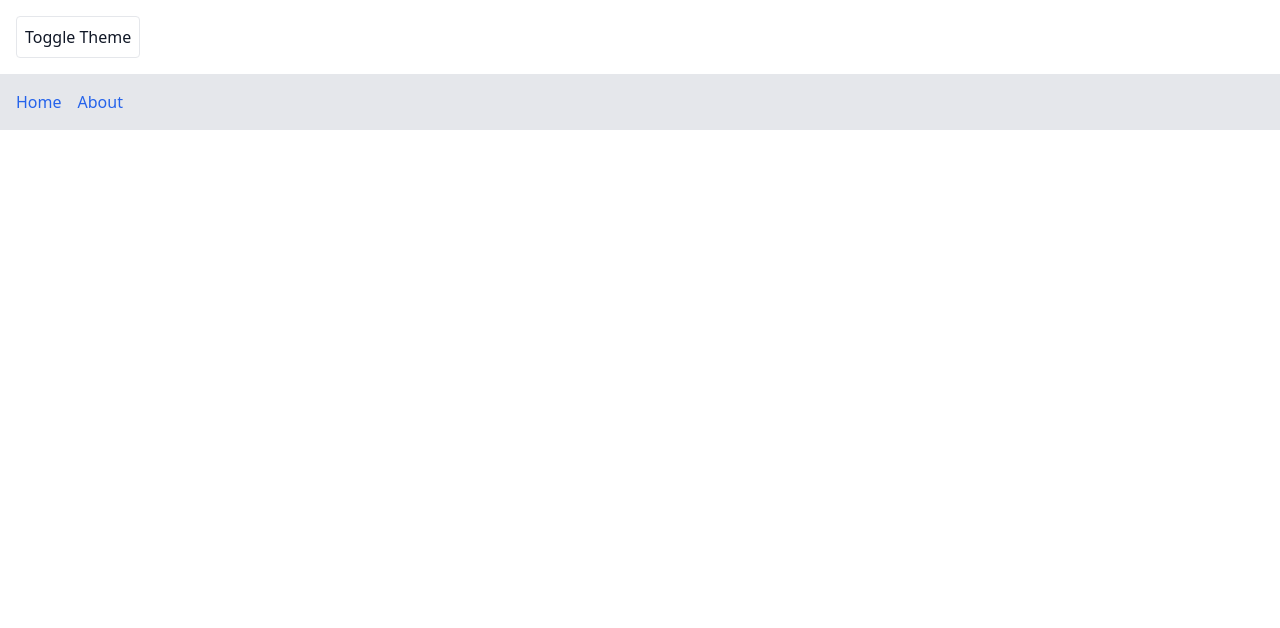
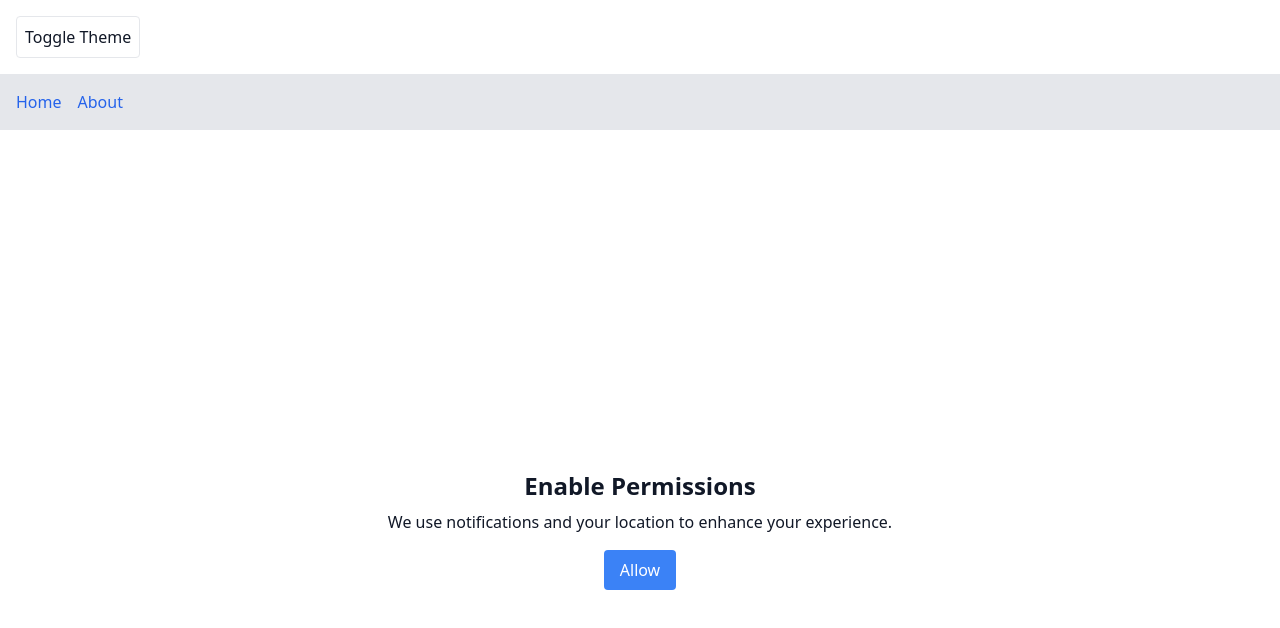
Before and after one commit to ibrhimAli/SAD, a React (Vite) app: page /permissions in a window 1280 px wide. Shown: the top 628 px of the page. Built offline with nearby package versions, Linux system fonts and the light colour scheme.

Commit message:
Add permissions prompt with routing

```diff
--- a/src/App.tsx
+++ b/src/App.tsx
@@ -1,16 +1,31 @@
-import { BrowserRouter, Routes, Route } from 'react-router-dom';
+import React from 'react';
+import { BrowserRouter, Routes, Route, useLocation, useNavigate } from 'react-router-dom';
 import NavBar from './components/NavBar';
 import Home from './pages/Home';
 import About from './pages/About';
 import WelcomeCarousel from './components/WelcomeCarousel';
 import { useThemeStore } from './contexts/useThemeStore';
+import PermissionsPrompt from './components/PermissionsPrompt';
+import { usePermissionStore } from './contexts/usePermissionStore';
 import './index.css';
 
-function App() {
+function InnerApp() {
   const { dark, toggle } = useThemeStore();
+  const { shown } = usePermissionStore();
+  const location = useLocation();
+  const navigate = useNavigate();
+
+  React.useEffect(() => {
+    if (
+      !shown &&
+      location.pathname !== '/permissions' &&
+      location.pathname !== '/'
+    ) {
+      navigate('/permissions', { replace: true });
+    }
+  }, [shown, location.pathname, navigate]);
 
   return (
-    <BrowserRouter>
     <div className={dark ? 'dark min-h-screen bg-gray-900 text-white' : 'min-h-screen bg-white text-gray-900'}>
       <button onClick={toggle} className="m-4 p-2 border rounded">
         Toggle Theme
@@ -18,10 +33,18 @@ function App() {
       <NavBar />
       <Routes>
         <Route path="/" element={<WelcomeCarousel />} />
+        <Route path="/permissions" element={<PermissionsPrompt />} />
         <Route path="/home" element={<Home />} />
         <Route path="/about" element={<About />} />
       </Routes>
     </div>
+  );
+}
+
+function App() {
+  return (
+    <BrowserRouter>
+      <InnerApp />
     </BrowserRouter>
   );
 }
--- /dev/null
+++ b/src/components/PermissionsPrompt.tsx
@@ -0,0 +1,41 @@
+import { useState } from 'react';
+import { useNavigate } from 'react-router-dom';
+import { usePermissionStore } from '../contexts/usePermissionStore';
+
+export default function PermissionsPrompt() {
+  const { setShown } = usePermissionStore();
+  const navigate = useNavigate();
+  const [requesting, setRequesting] = useState(false);
+
+  const requestPermissions = () => {
+    setRequesting(true);
+    Notification.requestPermission().finally(() => {
+      navigator.geolocation.getCurrentPosition(
+        () => {
+          setShown(true);
+          navigate('/home');
+        },
+        () => {
+          setShown(true);
+          navigate('/home');
+        }
+      );
+    });
+  };
+
+  return (
+    <div className="flex flex-col items-center justify-center h-screen p-4 text-center">
+      <h1 className="text-2xl font-bold mb-2">Enable Permissions</h1>
+      <p className="mb-4">
+        We use notifications and your location to enhance your experience.
+      </p>
+      <button
+        onClick={requestPermissions}
+        disabled={requesting}
+        className="px-4 py-2 bg-primary text-white rounded"
+      >
+        {requesting ? 'Requesting...' : 'Allow'}
+      </button>
+    </div>
+  );
+}
--- a/src/components/WelcomeCarousel.tsx
+++ b/src/components/WelcomeCarousel.tsx
@@ -1,6 +1,7 @@
 import { useState } from 'react';
 import { AnimatePresence, motion } from 'framer-motion';
 import { useNavigate } from 'react-router-dom';
+import { usePermissionStore } from '../contexts/usePermissionStore';
 
 interface Slide {
   title: string;
@@ -34,16 +35,17 @@ const slides: Slide[] = [
 export default function WelcomeCarousel() {
   const [index, setIndex] = useState(0);
   const navigate = useNavigate();
+  const { shown } = usePermissionStore();
 
   const next = () => {
     if (index < slides.length - 1) {
       setIndex(index + 1);
     } else {
-      navigate('/home');
+      navigate(shown ? '/home' : '/permissions');
     }
   };
 
-  const skip = () => navigate('/home');
+  const skip = () => navigate(shown ? '/home' : '/permissions');
 
   return (
     <div className="flex flex-col items-center justify-center h-screen p-4 text-center">
--- /dev/null
+++ b/src/contexts/usePermissionStore.ts
@@ -0,0 +1,16 @@
+import { create } from 'zustand';
+
+interface PermissionState {
+  shown: boolean;
+  setShown: (val: boolean) => void;
+}
+
+const initialShown = localStorage.getItem('permissionsPromptShown') === 'true';
+
+export const usePermissionStore = create<PermissionState>((set) => ({
+  shown: initialShown,
+  setShown: (val) => {
+    localStorage.setItem('permissionsPromptShown', String(val));
+    set({ shown: val });
+  },
+}));
```
Lines whose indentation alone changed are shown as unchanged.
